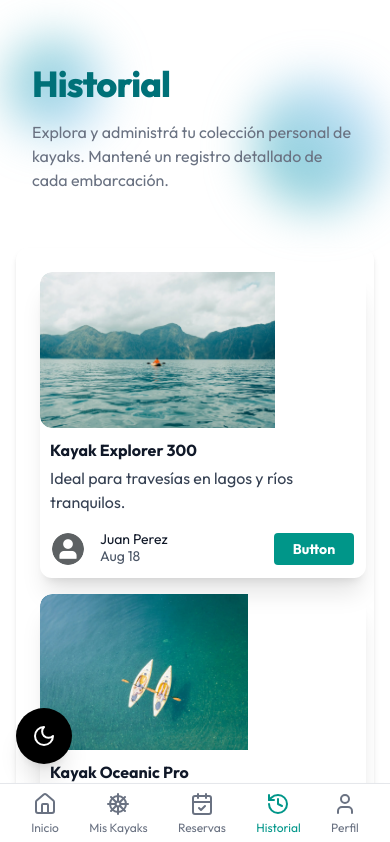
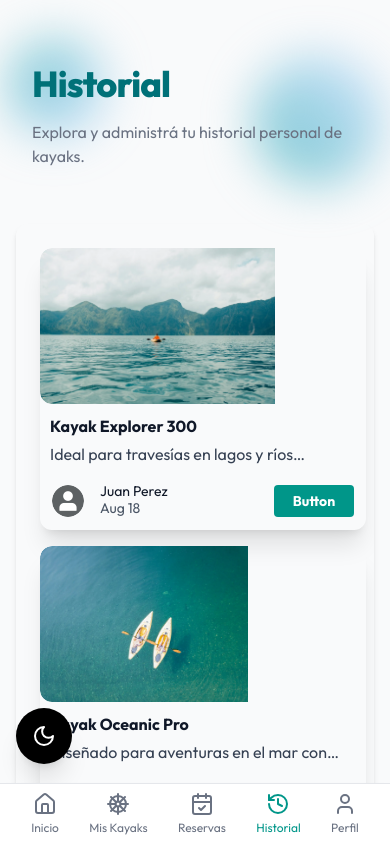
Before and after one commit to francocaivano3/RinconDelRemo-Front, a React (Vite) app: page /historial in a window 390 px wide. Shown: the top 842 px of the page. Built offline with nearby package versions, Linux system fonts and the light colour scheme; grey boxes are pictures that could not be loaded.

Commit message:
Crea Mis Reservas y lo pone en el navbar

```diff
--- a/src/components/kayakItem/KayakItem.jsx
+++ b/src/components/kayakItem/KayakItem.jsx
@@ -16,7 +16,7 @@ const KayakItem = ({ nameItem, descriptionItem, image }) => {
             <div className="w-full p-1 flex flex-col justify-between leading-normal">
                 <div className="mb-1 p-1.5">
                     <div className="text-gray-900 font-bold mb-1">{nameItem}</div>
-                    <p className="text-gray-700 text-base">
+                    <p className="text-gray-700 text-base line-clamp-1">
                         {descriptionItem}
                     </p>
                 </div>
--- a/src/components/navbar/NavBar.jsx
+++ b/src/components/navbar/NavBar.jsx
@@ -17,7 +17,7 @@ export default function BottomNavbar() {
           <span className="text-xs mt-1">Mis Kayaks</span>
         </NavLink>
 
-        <NavLink to="/dashboard" className={({ isActive }) => `flex flex-col items-center ${isActive ? 'text-teal-600' : 'text-gray-500 hover:text-teal-600'}`}>
+        <NavLink to="/MisReservas" className={({ isActive }) => `flex flex-col items-center ${isActive ? 'text-teal-600' : 'text-gray-500 hover:text-teal-600'}`}>
           <CalendarCheck className="h-6 w-6" />
           <span className="text-xs mt-1">Reservas</span>
         </NavLink>
--- a/src/components/pages/historialKayaks/HistorialKayaks.jsx
+++ b/src/components/pages/historialKayaks/HistorialKayaks.jsx
@@ -3,7 +3,7 @@ import KayakList from "../../kayakList/KayakList";
 
 const HistorialKayaks = () => {
   return (
-    <>
+    <div className="min-h-screen bg-gray-50 dark:bg-[#003459]">
       <div className="container mx-auto px-4 py-12 max-w-7xl">
         <div className="w-full p-4">
           <div className="mb-10 relative">
@@ -11,7 +11,7 @@ const HistorialKayaks = () => {
             <div className="absolute -bottom-4 -right-6 w-32 h-32 bg-gradient-to-tr from-[#71c4ca] to-blue-500/20 dark:from-green-600 dark:to-blue-500 rounded-full blur-xl"></div>
             <div className="relative">
               <h1 className="text-4xl font-extrabold text-[#007178] tracking-tight dark:text-white">Historial</h1>
-              <p className="text-gray-500 dark:text-gray-300 max-w-2xl mt-4">Explora y administrá tu colección personal de kayaks. Mantené un registro detallado de cada embarcación.</p>
+              <p className="text-gray-500 dark:text-gray-300 max-w-2xl mt-4">Explora y administrá tu historial personal de kayaks.</p>
             </div>
           </div>
         </div>
@@ -20,7 +20,7 @@ const HistorialKayaks = () => {
         </div>
       </div>
 
-    </>
+    </div>
   )
 }
 
--- /dev/null
+++ b/src/components/pages/misReservas/MisReservas.jsx
@@ -0,0 +1,96 @@
+import { useState } from "react"
+import KayakList from "../../kayakList/KayakList";
+import KayakItem from "../../kayakItem/KayakItem";
+
+import image1 from "../../../assets/pexels-jonathan-lassen-1263409-2404667.webp"
+import image2 from '../../../assets/pexels-robertforevr-2611696.webp'
+import image3 from "../../../assets/imagen-de-dos-kayaks-desde-arriba.jpg"
+const activeKayaks = [
+    {
+        id: 1,
+        name: "Kayak Explorer 300",
+        description: "Ideal para travesías en lagos y ríos tranquilos.",
+        image: image2
+    },
+    {
+        id: 2,
+        name: "Kayak Oceanic Pro",
+        description: "Diseñado para aventuras en el mar con gran estabilidad.",
+        image: image1
+    },
+    {
+        id: 3,
+        name: "Kayak Urban Wave",
+        description: "Compacto y perfecto para paseos cortos.",
+        image: image3
+    }
+];
+const passKayaks = [
+    {
+        id: 41,
+        name: "Kayak Thunderbolt",
+        description: "Perfecto para descensos rápidos en ríos con corriente.",
+        image: image1
+    },
+    {
+        id: 53,
+        name: "Kayak Laguna Breeze",
+        description: "Ideal para paseos relajados en lagunas y aguas tranquilas.",
+        image: image3
+    },
+    {
+        id: 64,
+        name: "Kayak Explorer Mini",
+        description: "Diseño liviano, ideal para principiantes y niños.",
+        image: image2
+    }
+];
+const MisReservas = () => {
+    const [isPress, setIsPress] = useState(1)
+    const kayaksToShow = isPress === 1 ? activeKayaks : passKayaks;
+
+    const handleSetIsPress = (id) => {
+        if (isPress !== id) {
+            setIsPress(id);
+        }
+    }
+
+
+    return (
+        <div className="container mx-auto px-4 py-9 max-w-7xl">
+            <div className="w-full p-4">
+                <div className="mb-10 relative">
+                    <div className="absolute -top-6 -left-6 w-24 h-24 bg-gradient-to-br from-[#71c4ca] to-blue-500/20 dark:from-green-600 dark:to-blue-500 rounded-full blur-xl"></div>
+                    <div className="absolute -bottom-4 -right-6 w-32 h-32 bg-gradient-to-tr from-[#71c4ca] to-blue-500/20 dark:from-green-600 dark:to-blue-500 rounded-full blur-xl"></div>
+                    <div className="relative">
+                        <h1 className="text-4xl font-extrabold text-[#007178] tracking-tight dark:text-white">Mis Reservas</h1>
+                        <p className="text-gray-500 dark:text-gray-300 max-w-2xl mt-4">Explora tus reservas activas y pasadas.</p>
+                    </div>
+                </div>
+            </div>
+            <div className="flex flex-col justify-center items-center">
+
+                <div className="flex justify-between max-w-4xl w-full bg-gray-200 rounded-xl overflow-hidden">
+
+                    <button className={`flex justify-center items-center w-1/2 p-1 ${isPress === 1 ? 'bg-white transition-transform duration-500 rounded-xl overflow-hidden shadow-xl border border-gray-200' : 'bg-gray-200 '} `} onClick={() => handleSetIsPress(1)}>Activas</button>
+                    <button className={`flex justify-center items-center w-1/2 p-1 ${isPress === 2 ? 'bg-white transition-transform duration-500 rounded-xl overflow-hidden shadow-xl border border-gray-200' : 'bg-gray-200 '} `} onClick={() => handleSetIsPress(2)}>Pasadas</button>
+                </div>
+
+                <div className="flex flex-col max-w-sm w-300 lg:max-w-full rounded-xl overflow-hidden shadow-md p-4">
+                    {kayaksToShow.map((kayak) => (
+                        <KayakItem
+                            key={kayak.id}
+                            nameItem={kayak.name}
+                            descriptionItem={kayak.description}
+                            image={kayak.image}
+                        />
+                    ))}
+                </div>
+            </div>
+
+        </div>
+
+    )
+}
+
+export default MisReservas;
```
